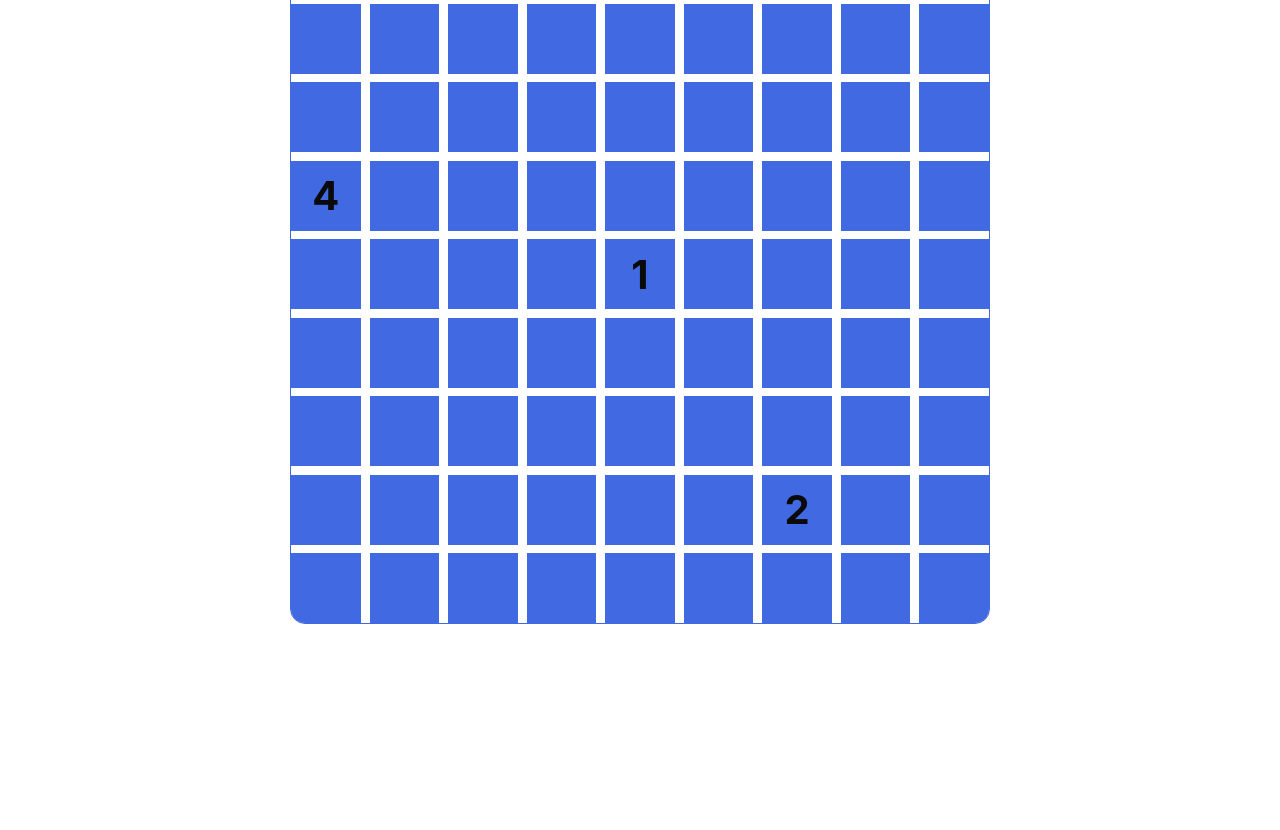
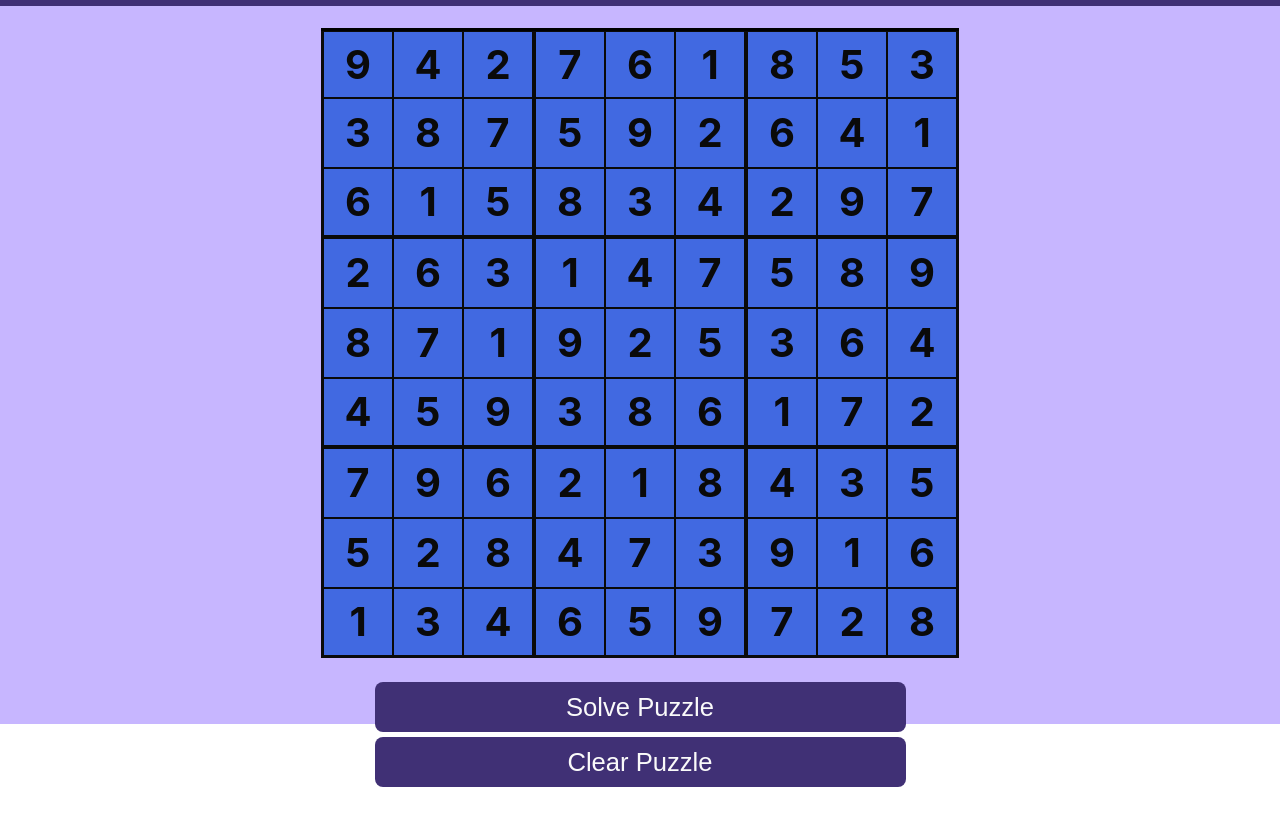
Before and after one commit to dastuschierblau/solve-doku, a React app: page / in a window 1280 px wide. Shown: the part 76-906 px from the top of the page. Before the commit the page ends 800 px from the top, so only its background shows below. Built offline with nearby package versions, Linux system fonts and the light colour scheme.

Commit message:
Changed grid from ul-based to table based. Added solve function that checks whether each field in the puzzle is valid given the rules of sudoku.

```diff
--- a/app/components/Grid.js
+++ b/app/components/Grid.js
@@ -1,6 +1,6 @@
 import React from 'react';
 import Hover from './Hover';
-
+import solve from './utils/solver';
 
 
 function GridItem({ num }) {
@@ -8,7 +8,7 @@ function GridItem({ num }) {
     <Hover>
       { (hovering) => {
         return (
-          <div className={ hovering === true ? 'bg-dark' : null }>
+          <div className={ hovering === true ? 'bg-light grid-number flex-center' : 'grid-number flex-center' }>
             { num === 0 ? null : num }
           </div>
         );
@@ -22,6 +22,19 @@ export default class Grid extends React.Component {
     super(props);
 
     this.state = {
+      matrix: [
+        [ 9, 4, 2, 7, 6, 1, 8, 5, 3 ],
+        [ 3, 8, 7, 5, 9, 2, 6, 4, 1 ],
+        [ 6, 1, 5, 8, 3, 4, 2, 9, 7 ],
+        [ 2, 6, 3, 1, 4, 7, 5, 8, 9 ],
+        [ 8, 7, 1, 9, 2, 5, 3, 6, 4 ],
+        [ 4, 5, 9, 3, 8, 6, 1, 7, 2 ],
+        [ 7, 9, 6, 2, 1, 8, 4, 3, 5 ],
+        [ 5, 2, 8, 4, 7, 3, 9, 1, 6 ],
+        [ 1, 3, 4, 6, 5, 9, 7, 2, 8 ]
+      ],
+      solved: false
+      /*
       matrix: [ [ 0, 0, 0, 0, 0, 0, 0, 0, 0 ],
       [ 0, 0, 0, 0, 0, 0, 0, 0, 0 ],
       [ 0, 0, 0, 0, 0, 0, 0, 0, 0 ],
@@ -32,15 +45,17 @@ export default class Grid extends React.Component {
       [ 0, 0, 0, 0, 0, 0, 2, 0, 0 ],
       [ 0, 0, 0, 0, 0, 0, 0, 0, 0 ]
       ]
+      */
     };
 
     this.updateNum = this.updateNum.bind(this);
+    this.solvePuzzle = this.solvePuzzle.bind(this);
+    this.clearPuzzle = this.clearPuzzle.bind(this);
   }
 
   updateNum(ind, innerInd) {
     // Utilizing only for primitive testing purposes. To be refactored.
     const selection = prompt('Which number?');
-    console.log(selection, ind, innerInd);
 
     this.setState((prevState) => ({
       matrix: prevState.matrix.map((item, index) => {
@@ -54,30 +69,61 @@ export default class Grid extends React.Component {
           ) : item
         );
       })
-    }), () => console.log(this.state));
+    }));
+  }
+
+  clearPuzzle() {
+    this.setState({
+      matrix: [ [ 0, 0, 0, 0, 0, 0, 0, 0, 0 ],
+      [ 0, 0, 0, 0, 0, 0, 0, 0, 0 ],
+      [ 0, 0, 0, 0, 0, 0, 0, 0, 0 ],
+      [ 0, 0, 0, 0, 0, 0, 0, 0, 0 ],
+      [ 0, 0, 0, 0, 0, 0, 0, 0, 0 ],
+      [ 0, 0, 0, 0, 0, 0, 0, 0, 0 ],
+      [ 0, 0, 0, 0, 0, 0, 0, 0, 0 ],
+      [ 0, 0, 0, 0, 0, 0, 0, 0, 0 ],
+      [ 0, 0, 0, 0, 0, 0, 0, 0, 0 ]
+      ]
+    })
+  }
+
+  solvePuzzle() {
+    let solved = solve( this.state.matrix );
+    this.setState({
+      solved: solved
+    });
   }
 
   render() {
     return (
-        <ul className='grid'>
-          { this.state.matrix.map((item, index) => {
-            return (
-              <li key={ index } >
-                <ul className='grid-row'>
-                { this.state.matrix[index].map((innerItem, innerIndex) => {
-                  const num = this.state.matrix[ index ][ innerIndex ];
+      <React.Fragment>
+        <table className='grid'>
+          <tbody>
+            { this.state.matrix.map((item, index) => {
+              return (
+                <tr key={ index } className='grid-row'>
+                  { this.state.matrix[index].map((innerItem, innerIndex) => {
+                    const num = this.state.matrix[ index ][ innerIndex ];
 
-                  return (
-                   <li key={ `${index}-${innerIndex}` } className='grid-item flex-center' onClick={ () => this.updateNum( index, innerIndex ) }>
-                      <GridItem num={ num }  />
-                    </li>
-                  );
-                }) }
-              </ul>
-              </li>
-            );
-          }) }
-        </ul>
+                    return (
+                      <td key={ `${index}-${innerIndex}` } className='grid-item flex-center' onClick={ () => this.updateNum( index, innerIndex ) }>
+                        <GridItem num={ num } />
+                      </td>
+                    )
+                  })}
+                </tr>
+              )
+            })}
+          </tbody>
+        </table>
+
+        <div className='flex-center btn-col'>
+          <button className='btn' onClick={ this.solvePuzzle }>Solve Puzzle</button>
+          <button className='btn' onClick={ this.clearPuzzle }>Clear Puzzle</button>
+        </div>
+
+        <div>{ this.state.solved === true ? <div> SOLVED </div> : null }</div>
+      </React.Fragment>
     );
   }
 }
--- /dev/null
+++ b/app/components/utils/solver.js
@@ -0,0 +1,74 @@
+function isValidInt( num ) {
+  let nums = [ 1, 2, 3, 4, 5, 6, 7, 8, 9 ];
+  if ( !nums.includes(num) ) {
+    return false;
+  }
+
+  return true;
+}
+
+function isNotInRow( num, row, col, matrix ) {
+  for( let j = 0; j < 9; j++ ) {
+    if ( matrix[row][j] === num && col !== j ) {
+      return false;
+    }
+  }
+
+  return true;
+}
+
+function isNotInColumn( num, row, col, matrix ) {
+  for( let i = 0; i < 9; i++ ) {
+    if( matrix[i][col] == num && row !== i ) {
+      return false;
+    }
+
+    return true;
+  }
+}
+
+function isNotInZone( num, row, col, matrix ) {
+  // Provide zone coordinates
+  const offsetX = Math.floor( row / 3 ),
+    offsetY = Math.floor( col / 3 );
+
+  for( let i = 0; i < 3; i++ ) {
+    for ( let j = 0; j < 3; j++ ) {
+      let x = offsetX * 3,
+        y = offsetY * 3;
+
+      if ( matrix[ x + i ][ y + j ] === num && ( (x + i) !== row ) && ( (y + j) !== col ) ) {
+        return false;
+      }
+    }
+  }
+
+  return true;
+}
+
+export default function solve( matrix ) {
+  for( let i = 0; i < 9; i++ ) {
+    for( let j = 0; j < 9; j++ ) {
+      const num = matrix[i][j];
+      console.log(isValidInt(num), isNotInRow(num, i, j, matrix), isNotInColumn(num, i, j, matrix), isNotInZone(num, i, j, matrix));
+      if ( !isValidInt( num ) || !isNotInRow( num, i, j, matrix ) || !isNotInColumn( num, i, j, matrix ) || !isNotInZone( num, i, j, matrix ) ) {
+        return false;
+      }
+    }
+  }
+
+  return true;
+}
+
+/* Test matrix that is a verified solved puzzle:
+[ 9, 4, 2, 7, 6, 1, 8, 5, 3 ],
+[ 3, 8, 7, 5, 9, 2, 6, 4, 1 ],
+[ 6, 1, 5, 8, 3, 4, 2, 9, 7 ],
+[ 2, 6, 3, 1, 4, 7, 5, 8, 9 ],
+[ 8, 7, 1, 9, 2, 5, 3, 6, 4 ],
+[ 4, 5, 9, 3, 8, 6, 1, 7, 2 ],
+[ 7, 9, 6, 2, 1, 8, 4, 3, 5 ],
+[ 5, 2, 8, 4, 7, 3, 9, 1, 6 ],
+[ 1, 3, 4, 6, 5, 9, 7, 2, 8 ]
+
+*/
--- a/app/index.css
+++ b/app/index.css
@@ -25,35 +25,94 @@ li {
   align-items: center;
 }
 
-.grid {
-  border: 1px solid royalblue;
-  border-radius: 15px;
-  width: 700px;
-  height: 700px;
-  margin: 0 auto;
+.wrapper {
+  position: absolute;
+  top: 0;
+  bottom: 0;
+  left: 0;
+  right: 0;
+  background-color: #C7B6FF;
+}
+
+.header {
+  background-color: #403075;
+  color: #fafafa;
+  font-weight: bold;
+}
+
+.container {
+  padding: 20px;
   display: flex;
   flex-direction: column;
   justify-content: space-between;
-  overflow: hidden;
+  align-items: center;
+}
+
+.grid {
+  width: 630px;
+  height: 630px;
+
 }
 
 .grid-row {
   display: flex;
   flex-direction: row;
-  justify-content: space-between;
   height: 70px;
 }
 
 .grid-item {
   background-color: royalblue;
-  height: inherit;
-  width: 10%;
+  flex: 1;
   font-size: 40px;
   font-weight: bold;
   color: #0A0A0A;
 }
 
-.bg-dark {
-  background-color: white;
+.grid-number {
+  width: 66px;
+  height: 66px;
+}
+
+.bg-light {
+  background-color: #dadada;
   cursor: pointer;
 }
+
+td {
+  border:1px solid;
+}
+td:first-child {
+  border-left:solid;
+}
+td:nth-child(3n) {
+  border-right:solid ;
+}
+tr:first-child {
+  border-top:solid;
+}
+tr:nth-child(3n) td {
+  border-bottom:solid ;
+}
+
+.btn-col {
+  justify-content: space-around;
+  width: 630px;
+  height: 150px;
+  flex-direction: column;
+  padding: 20px;
+}
+
+.btn {
+  border: none;
+  border-radius: 8px;
+  background-color: #403075;
+  color: #fafafa;
+  width: 90%;
+  height: 50px;
+  font-size: 1.6em;
+}
+.btn:hover {
+  cursor: pointer;
+  background-color: #0a0a0a;
+  color: #fafafa;
+}
--- a/app/index.js
+++ b/app/index.js
@@ -6,8 +6,14 @@ import Grid from './components/Grid';
 class App extends React.Component {
   render() {
     return (
-      <div>
-        <Grid />
+      <div className='wrapper'>
+        <header className='header flex-center'>
+          <h1>Enter a Sudoku puzzle to solve:</h1>
+        </header>
+        <div className='container'>
+          <Grid />
+        </div>
+
       </div>
     );
   }
```
